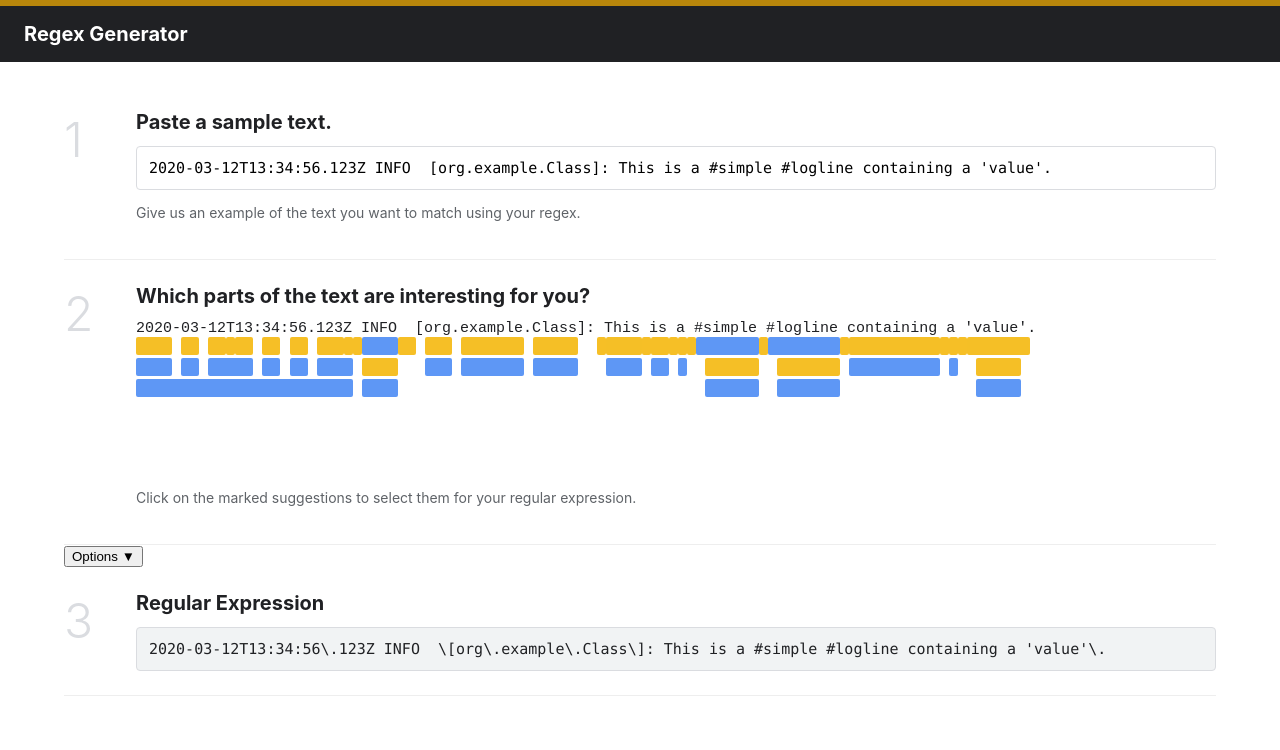
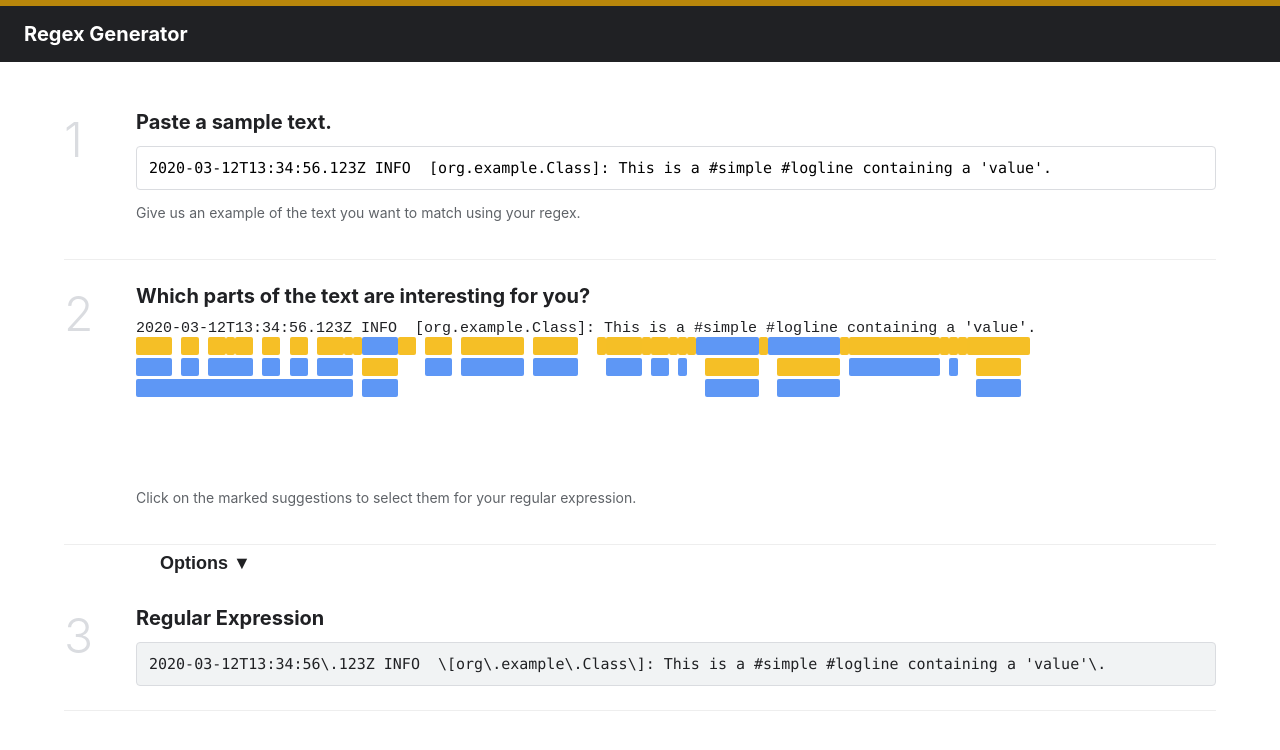
Before and after one commit to helmedeiros/regex-generator, a React app: page / in a window 1280 px wide. Shown: the top 750 px of the page. Built offline with nearby package versions, Linux system fonts and the light colour scheme.

Commit message:
feat: style the options panel

```diff
--- a/src/styles.css
+++ b/src/styles.css
@@ -117,3 +117,35 @@ body {
   white-space: pre-wrap;
   word-break: break-all;
 }
+
+.options-block {
+  padding-left: 96px;
+}
+
+.collapsible {
+  margin: 8px 0;
+}
+
+.collapsible-toggle {
+  padding: 0;
+  background: none;
+  border: none;
+  font-size: 18px;
+  font-weight: 600;
+  color: #202124;
+  cursor: pointer;
+}
+
+.collapsible-body {
+  padding: 12px 0;
+}
+
+.option {
+  display: block;
+  margin: 6px 0;
+  color: #3c4043;
+}
+
+.option input {
+  margin-right: 8px;
+}
```
